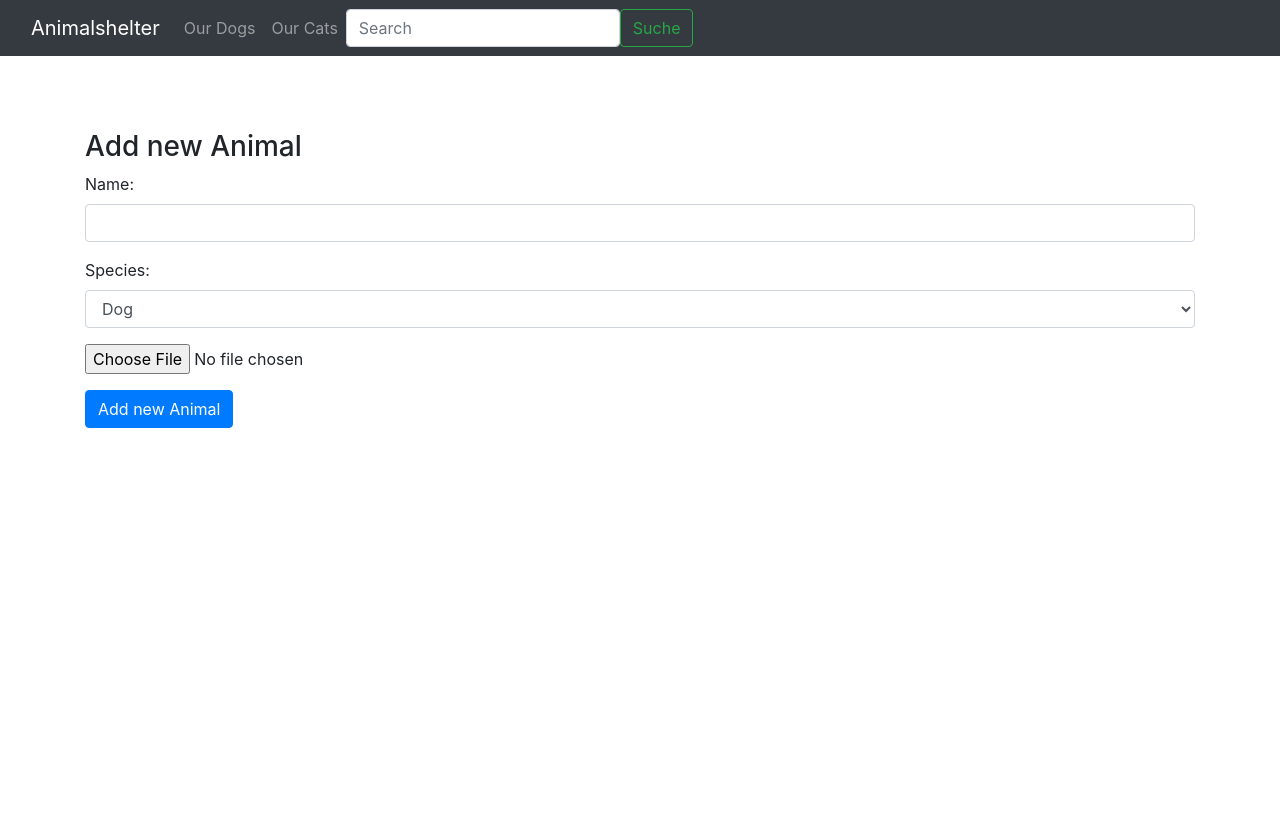
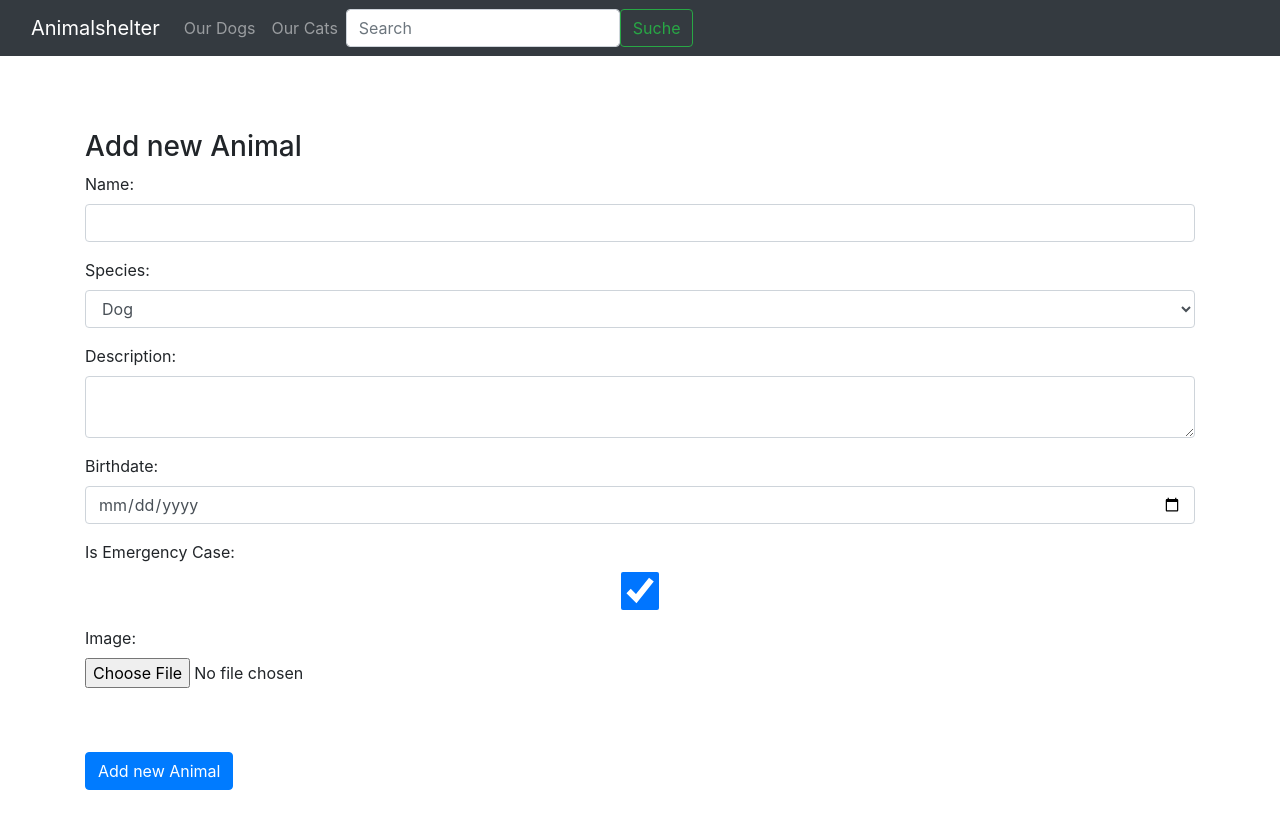
Before and after one commit to PatriciaHeimfarth/AnimalShelterWebsiteTemplate, a React (Create React App) app in the folder frontend/animalshelter-app/: page /add-animal in a window 1280 px wide. Shown: the top 828 px of the page. Before the commit the page ends 800 px from the top, so only its background shows below. Built offline with nearby package versions, Linux system fonts and the light colour scheme.

Commit message:
animal model updated

```diff
--- a/frontend/animalshelter-app/src/components/add-animal.component.js
+++ b/frontend/animalshelter-app/src/components/add-animal.component.js
@@ -10,12 +10,18 @@ export default class AddAnimal extends Component {
         this.onChangeAnimalName = this.onChangeAnimalName.bind(this);
         this.onChangeAnimalSpecies = this.onChangeAnimalSpecies.bind(this);
         this.onChangeAnimalImage = this.onChangeAnimalImage.bind(this);
+        this.onChangeAnimalDescription = this.onChangeAnimalDescription.bind(this);
+        this.onChangeAnimalBirthdate = this.onChangeAnimalBirthdate.bind(this);
+        this.onChangeAnimalIsEmergencyCase = this.onChangeAnimalIsEmergencyCase.bind(this);
         this.onSubmit = this.onSubmit.bind(this);
 
         this.state = {
             Name: '',
             Species: 'Dog',
             Image: '',
+            Description: '',
+            Birthdate: '',
+            IsEmergencyCase: true
         }
     }
 
@@ -37,21 +43,43 @@ export default class AddAnimal extends Component {
         });
     }
 
+    onChangeAnimalDescription(e) {
+        this.setState({
+            Description: e.target.value
+        });
+    }
+
+    onChangeAnimalBirthdate(e) {
+        this.setState({
+            Birthdate: e.target.value
+        });
+    }
+
+    onChangeAnimalIsEmergencyCase(e) {
+        this.setState({
+            IsEmergencyCase: e.target.value
+        });
+    }
     onSubmit(e) {
         e.preventDefault();
         const formData = new FormData();
         formData.append("Name", this.state.Name)
         formData.append("Species", this.state.Species)
-
+        formData.append("Description", this.state.Description)
         formData.append("Image", this.state.Image)
+        formData.append("Birthdate", this.state.Birthdate)
+        formData.append("IsEmergencyCase", this.state.IsEmergencyCase)
 
         axios.post('http://localhost:4000/animals/add', formData)
             .then(res => console.log(res.data));
 
         this.setState({
             Name: '',
-            Species: '',
+            Species: 'Dog',
             Image: '',
+            Description: '',
+            Birthdate: '',
+            IsEmergencyCase: true
         })
     }
 
@@ -72,15 +100,45 @@ export default class AddAnimal extends Component {
                     <div className="form-group">
                         <label>Species: </label>
                         <select className="form-control" required="true" value={this.state.Species}
-                         onChange={this.onChangeAnimalSpecies}>
+                            onChange={this.onChangeAnimalSpecies}>
                             <option value="Dog">Dog</option>
                             <option value="Cat">Cat</option>
                             <option value="Bird">Bird</option>
                         </select>
                     </div>
                     <div className="form-group">
+                        <label>Description: </label>
+                        <textarea type="text"
+                            className="form-control"
+                            value={this.state.Description}
+                            onChange={this.onChangeAnimalDescription}
+                            required="true"
+                        />
+                    </div>
+                    <div className="form-group">
+                        <label>Birthdate: </label>
+                        <input type="date"
+                            className="form-control"
+                            value={this.state.Birthdate}
+                            onChange={this.onChangeAnimalBirthdate}
+                        />
+                    </div>
+                    <div className="form-group">
+                        <label>Is Emergency Case: </label>
+                        <br></br>
+                        <input type="checkbox"
+                            className="form-control"
+                            checked={this.state.IsEmergencyCase.toString()}
+                            onChange={this.onChangeAnimalIsEmergencyCase}
+                        />
+                    </div>
+                    <div className="form-group">
+                        <label>Image: </label>
+                        <br></br>
                         <input type="file" name="Image" required="true" onChange={this.onChangeAnimalImage} />
                     </div>
+                    <br></br>
+                    <br></br>
                     <div className="form-group">
                         <input type="submit" value="Add new Animal" className="btn btn-primary" />
                     </div>
--- a/frontend/animalshelter-app/src/components/doglist.component.js
+++ b/frontend/animalshelter-app/src/components/doglist.component.js
@@ -7,6 +7,9 @@ const Dog = props => (
         <td>{props.dog.Species}</td>
         <td>{props.dog.Name}</td>
         <td><img src={props.dog.Image} height="100"></img></td>
+        <td>{props.dog.Description}</td>
+        <td>{props.dog.Birthdate}</td>
+        <td>{props.dog.IsEmergencyCase.toString() }</td>
     </tr>
 )
 
@@ -51,6 +54,9 @@ export default class DogList extends Component {
                             <th>Species</th>
                             <th>Name</th>
                             <th>Image</th>
+                            <th>Description</th>
+                            <th>Birthdate</th>
+                            <th>Emergency?</th>
                         </tr>
                     </thead>
                     <tbody>
```
Also changed, not shown: 2 other files (tests, documents, lock files or other folders).
